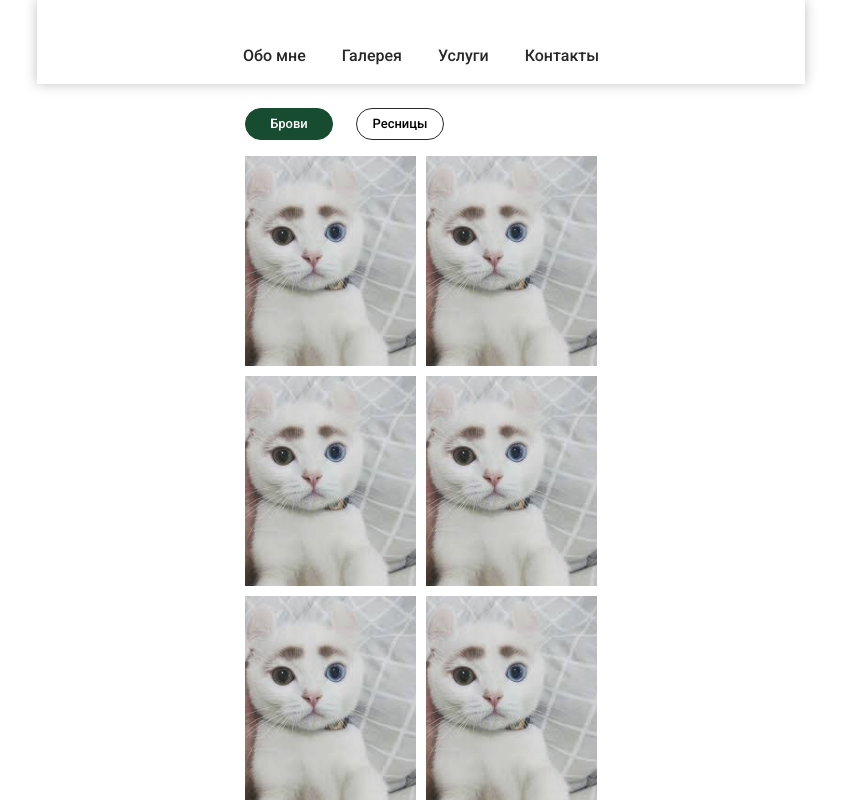
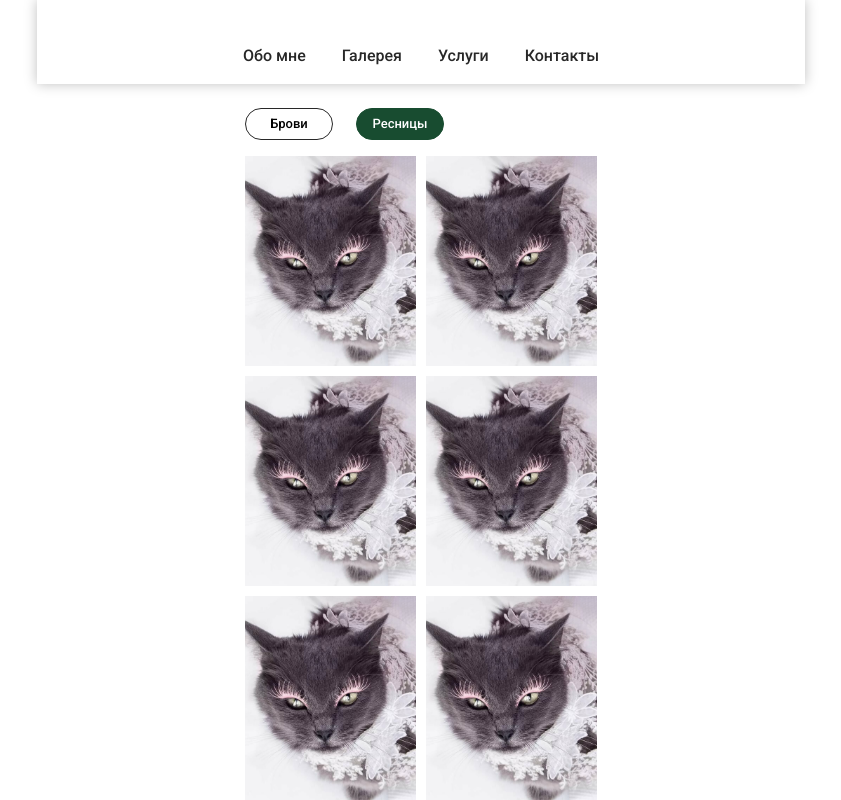
Before and after one commit to TomilinaNaste/brow-lash-Aliya, a plain HTML site: page page2/page2.html in a window 1280 px wide. Both pictures are taken after a click on the button "Ресницы". Shown: the top 800 px of the page, without its empty margins (219-1060 px from the left). Drawn offline with Linux system fonts and the light colour scheme; files whose address does not match are found by name.

Commit message:
сделана кнопка

```diff
--- a/page2/page2.html
+++ b/page2/page2.html
@@ -22,7 +22,7 @@
     <section class="galary">
     <button class="galary__button galary__button_active" id="brow">Брови</button>
     <button class="galary__button" id="lash">Ресницы</button>
-    <div class="galary__images">
+    <div class="galary__images galary__brow">
       <img class="galary__image"  src="../image/brow.jpg" alt="#">
       <img class="galary__image"  src="../image/brow.jpg" alt="#">
       <img class="galary__image"  src="../image/brow.jpg" alt="#">
@@ -31,7 +31,7 @@
       <img class="galary__image"  src="../image/brow.jpg" alt="#">
       <img class="galary__image"  src="../image/brow.jpg" alt="#">
     </div>
-    <div class="galary__images galary__disable">
+    <div class="galary__images galary__lash galary__disable">
       <img class="galary__image"  src="../image/lash.jpg" alt="#">
       <img class="galary__image"  src="../image/lash.jpg" alt="#">
       <img class="galary__image"  src="../image/lash.jpg" alt="#">
--- a/page2/page2.js
+++ b/page2/page2.js
@@ -23,3 +23,20 @@ popupImage.addEventListener("click", () => {
 });
 
 const browButton = document.getElementById("brow");
+const lashButton = document.getElementById("lash");
+const browImages = document.querySelector(".galary__brow");
+const lashImages = document.querySelector(".galary__lash");
+
+// Добавляем обработчик событий к родительскому элементу
+document.addEventListener("click", (event) => {
+  // Проверяем, была ли нажата кнопка
+  if (event.target.matches("#brow, #lash")) {
+    // Переключаем классы активности кнопок
+    browButton.classList.toggle("galary__button_active", event.target.id === "brow");
+    lashButton.classList.toggle("galary__button_active", event.target.id === "lash");
+
+    // Переключаем классы активности изображений
+    browImages.classList.toggle("galary__disable", event.target.id === "lash");
+    lashImages.classList.toggle("galary__disable", event.target.id === "brow");
+  }
+});
```
